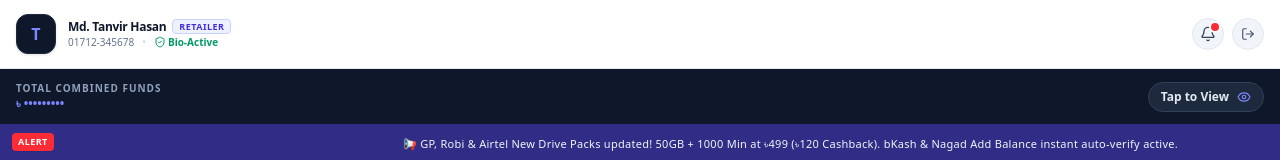
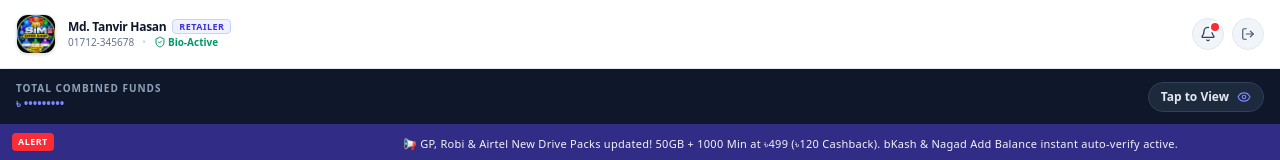
Before and after one commit to wwwfreelancerrakib28-dev/telecom-app, a React (Vite) app: page / in a window 1280 px wide. Shown: the top 160 px of the page. Built offline with nearby package versions, Linux system fonts and the light colour scheme.

Commit message:
Update HomeDashboardView.tsx

```diff
--- a/src/components/screens/HomeDashboardView.tsx
+++ b/src/components/screens/HomeDashboardView.tsx
@@ -45,9 +45,7 @@
       {/* Geometric Balance Top Header */}
       <header className="bg-white border-b border-slate-200 px-4 py-3.5 flex items-center justify-between sticky top-0 z-20 shadow-xs">
         <div className="flex items-center gap-3">
-          <div className="w-10 h-10 rounded-xl bg-slate-900 border border-slate-800 flex items-center justify-center font-bold text-white shadow-sm">
-            <span className="text-base text-indigo-400">T</span>
-          </div>
+    <img src="/logo.png.jpg" alt="Logo" className="w-10 h-10 rounded-xl object-cover shadow-sm border border-slate-200" />
           <div>
             <div className="flex items-center gap-1.5">
               <span className="font-bold text-xs text-slate-900 tracking-tight">{user.name}</span>
```
